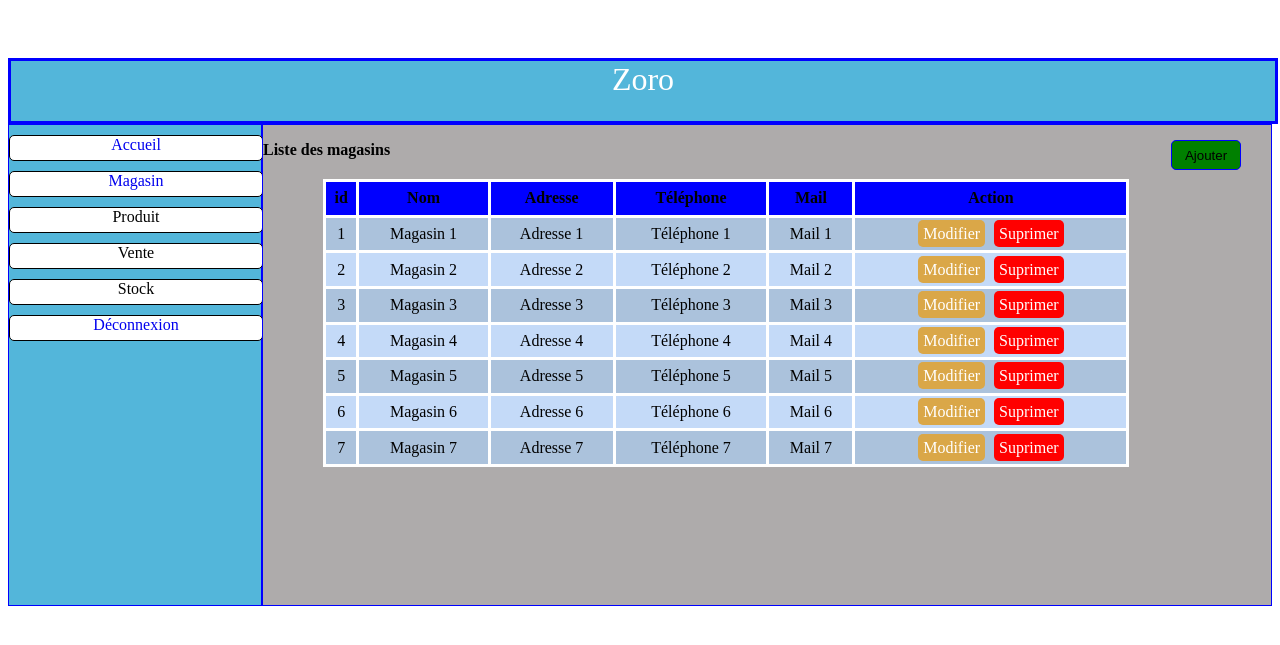
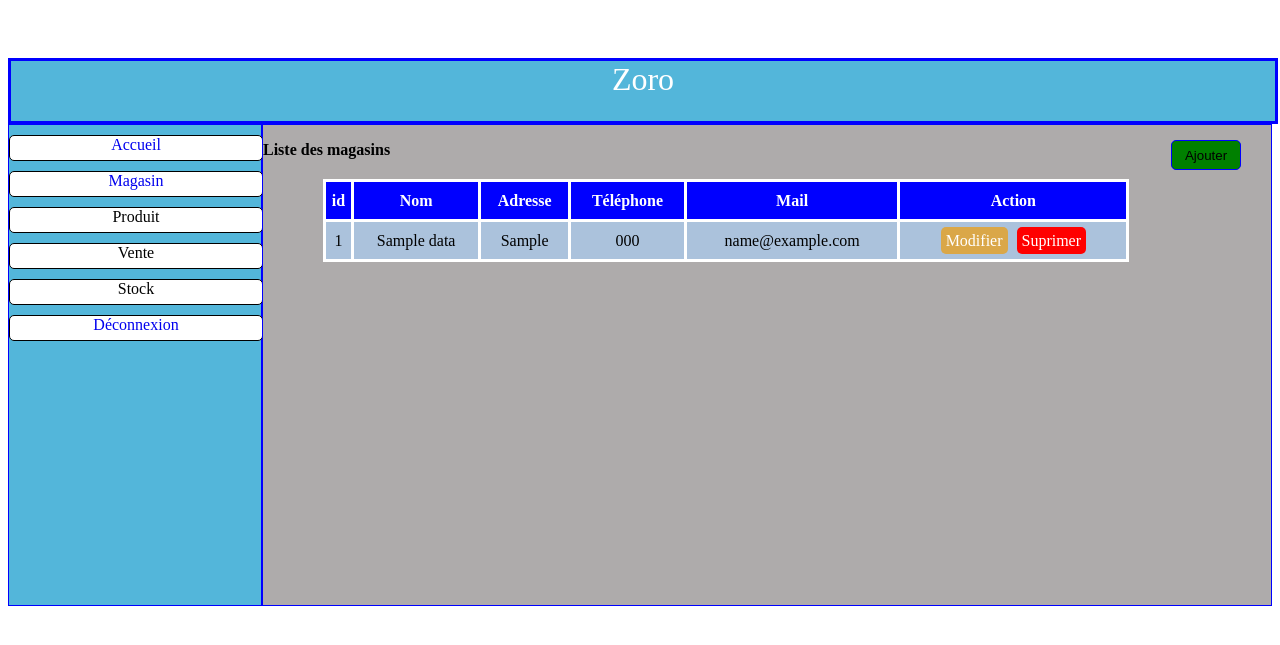
Before and after one commit to Ninine1/zoroColaboration, a Flask app: page /magasin/ in a window 1280 px wide. Shown: the top 645 px of the page. Run offline with Flask 3, Linux system fonts and the light colour scheme; tables that the repository leaves empty hold one stand-in row (values such as "Sample post").

Commit message:
Logique CRUD Magasin

```diff
--- a/main.py
+++ b/main.py
@@ -1,49 +1,129 @@
-from flask import Flask, render_template
+from flask import Flask, render_template, request, redirect, url_for
+from flask_sqlalchemy import SQLAlchemy
+import pymysql
 
 app = Flask(__name__)
+app.config['SQLALCHEMY_DATABASE_URI'] = 'mysql+pymysql://root:''@localhost/colab_zoro'
+app.config['SECRET_KEY'] = 'secret key'
+
+db = SQLAlchemy(app)
+# mysql = MySQL(app)
+# mysql.init_app(app)
+
+
+# db.init_app(app)
+with app.app_context():
+    db.create_all()
+
+
+class Data(db.Model):
+    id = db.Column(db.Integer, primary_key=True)
+    name = db.Column(db.String(50), nullable=False)
+    adresse = db.Column(db.String(50), nullable=False)
+    telephone = db.Column(db.String(20), nullable=False)
+    mail = db.Column(db.String(50), nullable=False)
+
+    def __repr__(self):
+        return '<Name %r>' % self.id
+
+
 @app.route("/")
 def login():
     return render_template("zoro.html")
+
 
 @app.route("/choix/")
 def choix():
     return render_template("choix.html")
 
+
 @app.route("/magasin/")
 def magasin():
-    return render_template("magasin.html")
+    # magasin = Data.query.filter_by(id=_id).first()
+    magasins = Data.query.order_by(Data.id).all()
+    return render_template("magasin.html", magasins=magasins)
 
-@app.route("/new_magasin/")
+
+@app.route("/new_magasin/", methods=['GET', 'POST'])
 def new_magasin():
-    return render_template("new_magasin.html")
+    if request.method == 'GET':
+        return render_template('new_magasin.html')
+
+    if request.method == 'POST':
+        name = request.form.get('name')
+        adresse = request.form.get('adresse')
+        telephone = request.form.get('telephone')
+        mail = request.form.get('mail')
+        magasin = Data(name=name, adresse=adresse,
+                       telephone=telephone, mail=mail)
+        db.session.add(magasin)
+        db.session.commit()
+        return redirect('/magasin')
+
 
 @app.route("/success/")
 def success():
-    return render_template("success.html")
+    magasins = Data.query.order_by(Data.id).all()
+    return render_template("success.html", magasins=magasins)
 
-@app.route("/modifier_mag/")
-def modifier_mag():
-    return render_template("modifier_mag.html")
 
-@app.route("/supp_mag/")
-def supp_mag():
-    return render_template("supp_mag.html")
+@app.route("/modifier_mag/<int:_id>", methods=["POST", "GET"])
+def modifier_mag(_id):
+    if request.method == 'POST':
+        name = request.form["name"]
+        adresse = request.form["adresse"]
+        telephone = request.form["telephone"]
+        mail = request.form["mail"]
+        magasin = Data.query.filter_by(id=_id).first()
+        magasin.name = name
+        magasin.adresse = adresse
+        magasin.telephone = telephone
+        magasin.mail = mail
+        db.session.add(magasin)
+        db.session.commit()
+        return redirect("/success_edit")
+
+    magasin = Data.query.filter_by(id=_id).first()
+    return render_template("modifier_mag.html", magasin=magasin)
+
+
+@app.route("/supp_def/<int:_id>")
+def supp_def(_id):
+    # magasins = Data.query.order_by(Data.id).all()
+    magasin = Data.query.filter_by(id=_id).first()
+    db.session.delete(magasin)
+    db.session.commit()
+    return redirect("/success_supp")
+
+
+@app.route("/supp_mag/<int:_id>")
+def supp_mag(_id):
+    magasins = Data.query.order_by(Data.id).all()
+    magasin = Data.query.filter_by(id=_id).first()
+    # db.session.delete(magasin)
+    # db.session.commit()
+    return render_template("/supp_mag.html", magasins=magasins)
+
 
 @app.route("/success_supp/")
 def success_sup():
-    return render_template("success_supp.html")
+    magasins = Data.query.order_by(Data.id).all()
+    # magasin = Data.query.filter_by(id=_id).first()
+    # magasins=magasins
+    return render_template("success_supp.html", magasins=magasins)
+
 
 @app.route("/success_edit/")
 def success_edit():
-    return render_template("success_edit.html")
+    magasins = Data.query.order_by(Data.id).all()
+    return render_template("success_edit.html", magasins=magasins)
+
 
 @app.route("/MSG_success1/")
 def MSG_success1():
     return render_template("MSG_success1.html")
 
 
-
-
 # c'est pour éviter d'avoir à écrire dans le terminal à chaque fois
-if __name__=='__main__':
-    app.run(debug=True)
+if __name__ == '__main__':
+    app.run(host='0.0.0.0', port=50000, debug=True)
--- a/static/zoro_style.css
+++ b/static/zoro_style.css
@@ -156,7 +156,7 @@ header{
 
 .tableau{
     width: 80%;
-    height: 60%;
+    /* height: 60%; */
     margin: 20px;
     margin-left: 60px;
     align-items: center;
@@ -174,12 +174,17 @@ header{
     border: solid white;
 }
 
+.tableau table th{
+    color: white;
+}
+
 .tableau table td{
     background-color: rgb(196, 218, 248);
 }
 
 .tableau table tr{
     background-color: blue;
+    height: 40px;
 }
 
 .impair{
--- a/templates/magasin.html
+++ b/templates/magasin.html
@@ -19,83 +19,24 @@
                 <th>Mail</th>
                 <th>Action</th>
             </tr>
+
+            {% for data in magasins %}
             <tr>
-                <td class="impair">1</td>
-                <td class="impair">Magasin 1</td>
-                <td class="impair">Adresse 1</td>
-                <td class="impair">Téléphone 1</td>
-                <td class="impair">Mail 1</td>
+                <td class="impair">{{data.id}}</td>
+                <td class="impair">{{data.name}}</td>
+                <td class="impair">{{data.adresse}}</td>
+                <td class="impair">{{data.telephone}}</td>
+                <td class="impair">{{data.mail}}</td>
                 <td class="impair">
-                    <a href="/modifier_mag/" class="mod_btn" style="text-decoration: none; border: none;">Modifier</a>
-                    <a href="/supp_mag/" class="supp_btn" style="text-decoration: none; border: none;">Suprimer</a>
+                    <a href="/modifier_mag/{{data.id}}" class="mod_btn"
+                        style="text-decoration: none; border: none;">Modifier</a>
+                    <a href="/supp_mag/{{data.id}}" class="supp_btn"
+                        style="text-decoration: none; border: none;">Suprimer</a>
                 </td>
             </tr>
-            <tr>
-                <td>2</td>
-                <td>Magasin 2</td>
-                <td>Adresse 2</td>
-                <td>Téléphone 2</td>
-                <td>Mail 2</td>
-                <td>
-                    <a href="/modifier_mag/" class="mod_btn" style="text-decoration: none; border: none;">Modifier</a>
-                    <a href="/supp_mag/" class="supp_btn" style="text-decoration: none; border: none;">Suprimer</a>
-                </td>
-            </tr>
-            <tr>
-                <td class="impair">3</td>
-                <td class="impair">Magasin 3</td>
-                <td class="impair">Adresse 3</td>
-                <td class="impair">Téléphone 3</td>
-                <td class="impair">Mail 3</td>
-                <td class="impair">
-                    <a href="modifier_mag" class="mod_btn" style="text-decoration: none; border: none;">Modifier</a>
-                    <a href="/supp_mag/" class="supp_btn" style="text-decoration: none; border: none;">Suprimer</a>
-                </td>
-            </tr>
-            <tr>
-                <td>4</td>
-                <td>Magasin 4</td>
-                <td>Adresse 4</td>
-                <td>Téléphone 4</td>
-                <td>Mail 4</td>
-                <td>
-                    <a href="/modifier_mag/" class="mod_btn" style="text-decoration: none; border: none;">Modifier</a>
-                    <a href="/supp_mag/" class="supp_btn" style="text-decoration: none; border: none;">Suprimer</a>
-                </td>
-            </tr>
-            <tr>
-                <td class="impair">5</td>
-                <td class="impair">Magasin 5</td>
-                <td class="impair">Adresse 5</td>
-                <td class="impair">Téléphone 5</td>
-                <td class="impair">Mail 5</td>
-                <td class="impair">
-                    <a href="/modifier_mag/" class="mod_btn" style="text-decoration: none; border: none;">Modifier</a>
-                    <a href="/supp_mag/" class="supp_btn" style="text-decoration: none; border: none;">Suprimer</a>
-                </td>
-            </tr>
-            <tr>
-                <td>6</td>
-                <td>Magasin 6</td>
-                <td>Adresse 6</td>
-                <td>Téléphone 6</td>
-                <td>Mail 6</td>
-                <td>
-                    <a href="/modifier_mag/" class="mod_btn" style="text-decoration: none; border: none;">Modifier</a>
-                    <a href="/supp_mag/" class="supp_btn" style="text-decoration: none; border: none;">Suprimer</a>
-                </td>
-            </tr>
-            <tr>
-                <td class="impair">7</td>
-                <td class="impair">Magasin 7</td>
-                <td class="impair">Adresse 7</td>
-                <td class="impair">Téléphone 7</td>
-                <td class="impair">Mail 7</td>
-                <td class="impair">
-                    <a href="/modifier_mag/" class="mod_btn" style="text-decoration: none; border: none;">Modifier</a>
-                    <a href="/supp_mag/" class="supp_btn" style="text-decoration: none; border: none;">Suprimer</a>
-                </td>
-            </tr>
+            {% endfor %}
+
+
 
         </table>
 
--- a/templates/success_edit.html
+++ b/templates/success_edit.html
@@ -1,6 +1,6 @@
 {% extends "success.html" %}
 {% block txtp %}
 
-<p>Votre magasin a été modifié avec succès</p>
+<p>Votre magasin X a été modifié avec succès</p>
 
 {% endblock %}
```
Also changed, not shown: create_db.py (added, +15 -0 lines), templates/modifier_mag.html (+29 -3 lines), templates/new_magasin.html (+10 -8 lines), templates/success.html (+33 -7 lines), templates/success_supp.html (+6 -3 lines), templates/supp_mag.html (+6 -3 lines).
